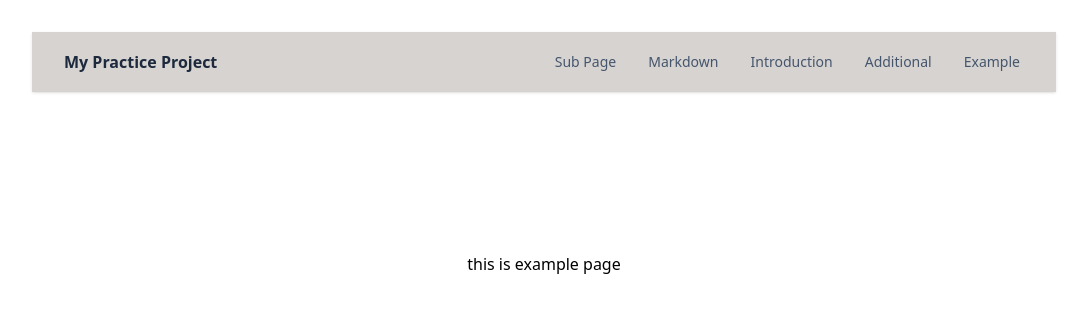
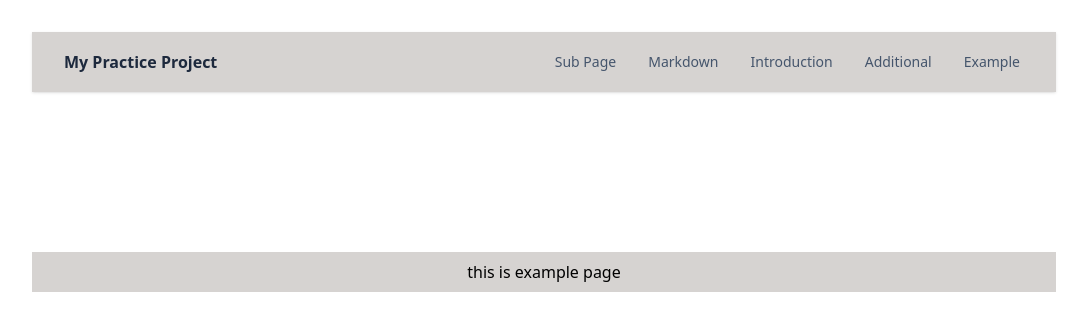
Before and after one commit to adam780930/react-practice, a React (Vite) app: page /example in a window 1280 px wide. Shown: the top 330 px of the page, without its empty margins (96-1183 px from the left). Built offline with nearby package versions, Linux system fonts and the light colour scheme.

Commit message:
updated md files and fixed a typo on example page for className (#8)

```diff
--- a/src/components/markdowndocs/Exampletext.md
+++ b/src/components/markdowndocs/Exampletext.md
@@ -1,4 +1,4 @@
-This website is created with React, styled with BootStrap framework and built using the following libraries:
+This website is created with React, styled with Tailwind CSS and built using the following libraries:
 - react-router-dom
 - react-markdown
 - react-pdf
--- a/src/pages/Examplepage.jsx
+++ b/src/pages/Examplepage.jsx
@@ -1,6 +1,6 @@
 export default function Examplepage() {
   return (
-    <div clasName="bg-stone-block w-full max-w-screen-lg px-4 py-2 mx-auto bg-stone-300">
+    <div className="bg-stone-block w-full max-w-screen-lg px-4 py-2 mx-auto bg-stone-300">
       <div>this is example page</div>
     </div>
   );
```
